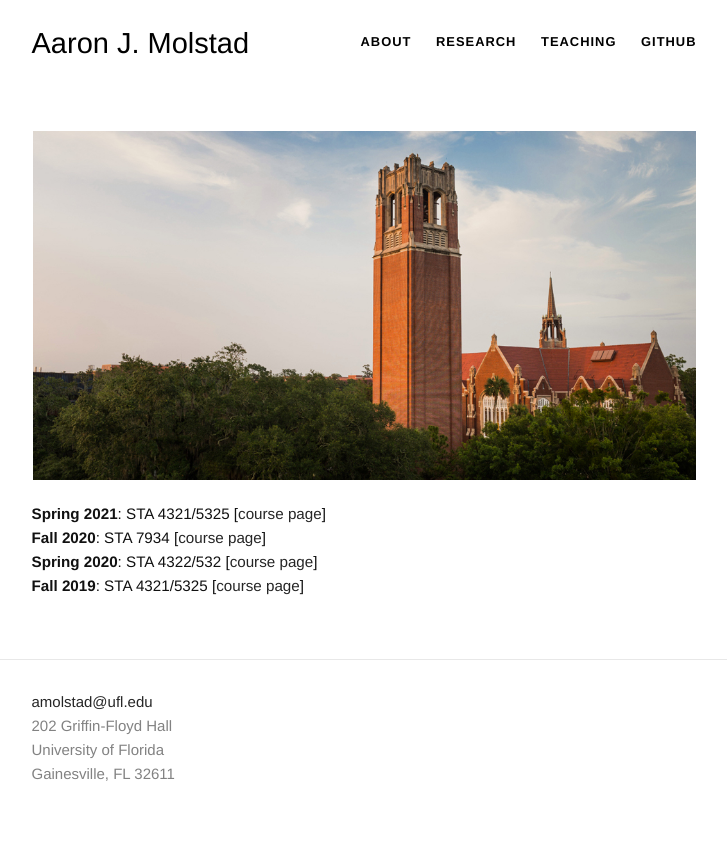
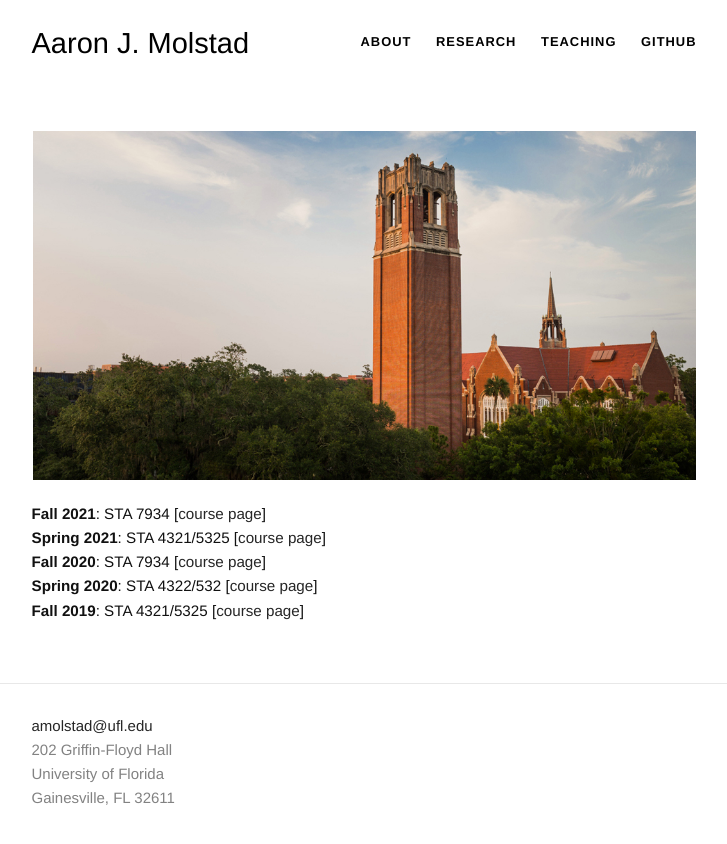
Before and after one commit to ajmolstad/ajmolstad.github.io, a Jekyll site: the page built from teaching.md, in a window 1280 px wide. Shown: the top 844 px of the page, without its empty margins (276-1003 px from the left). Built offline with Jekyll 4.4.1, drawn with Linux system fonts in a browser that asks for light colours.

Commit message:
Update teaching.md

```diff
--- a/teaching.md
+++ b/teaching.md
@@ -4,7 +4,7 @@ permalink: /teaching/
 ---
 {% include image.html url="/images/UF.jpg" width=800 align="center" %}
 
-
+**Fall 2021**: STA 7934 [[course page](/F21_STA7934)]
 **Spring 2021**: STA 4321/5325 [[course page](/S21_STA4321)]
 **Fall 2020**: STA 7934 [[course page](/F20_STA7934)]
 **Spring 2020**: STA 4322/532 [[course page](/S20_STA4322)]
```
